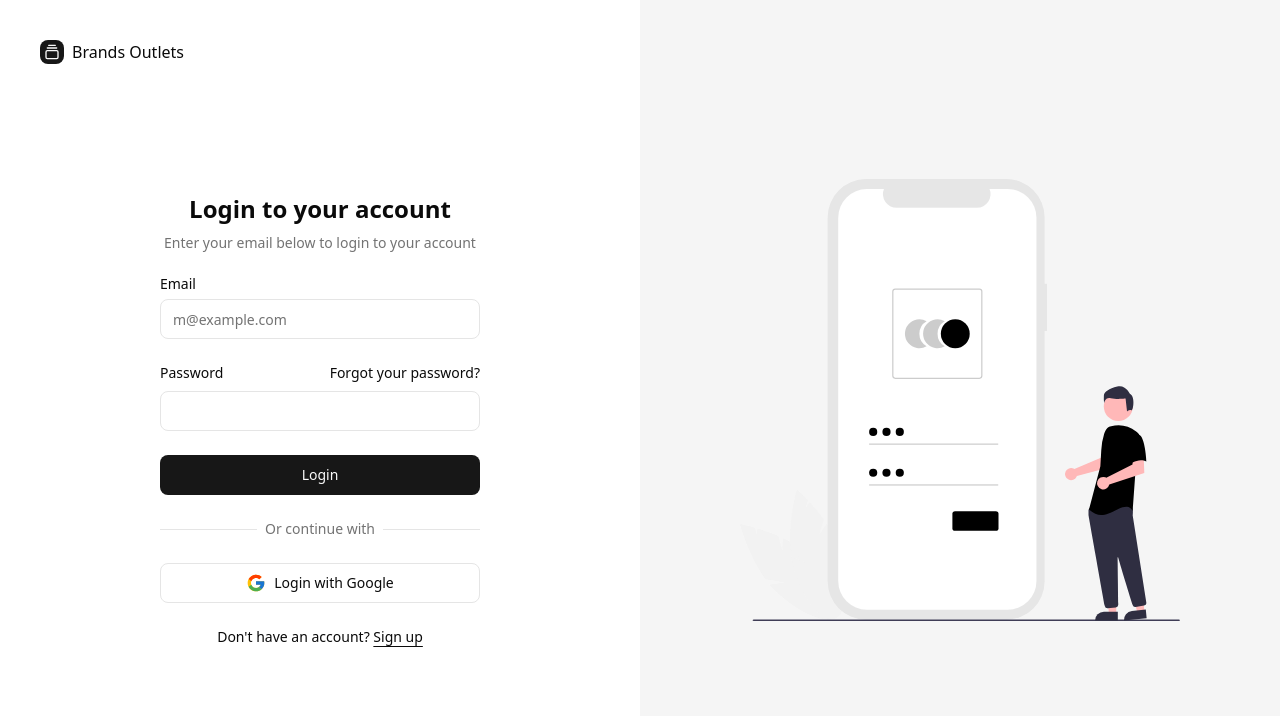
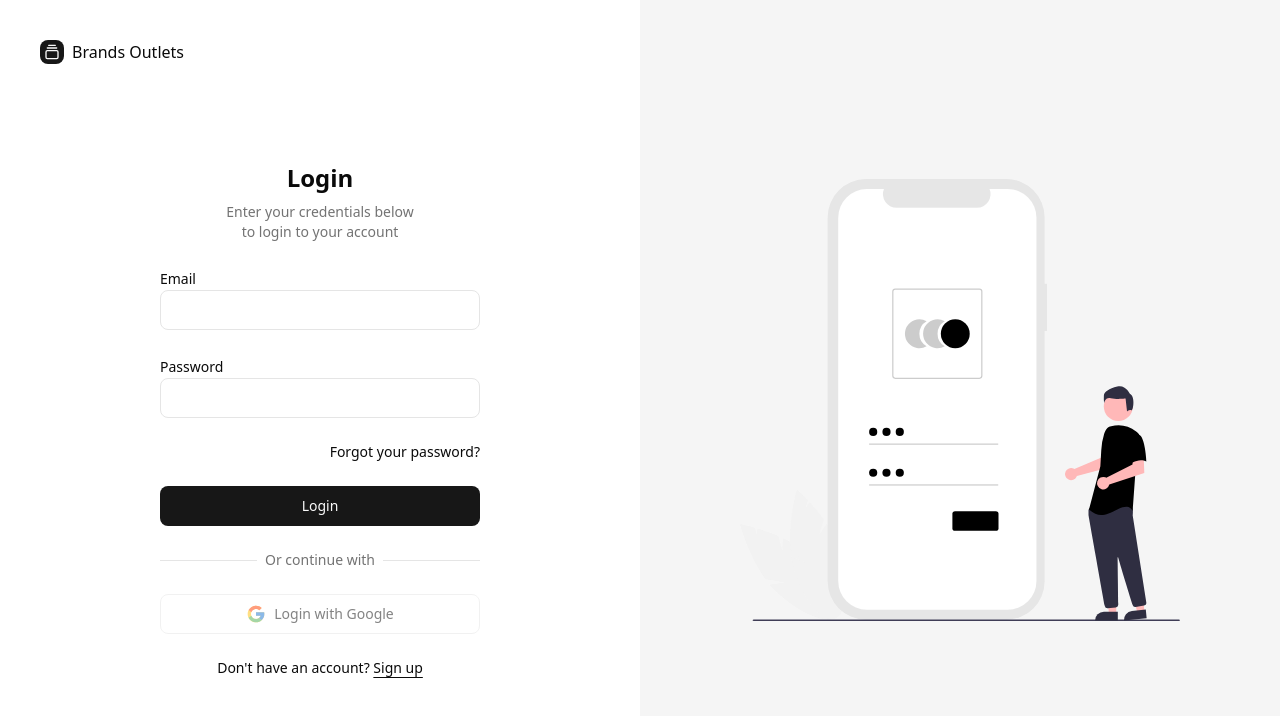
Before and after one commit to hafizusama43/admin-dashbaord, a Next.js app: page /login in a window 1280 px wide. Shown: the top 716 px of the page. Built offline with nearby package versions, Linux system fonts and the light colour scheme.

Commit message:
Fix login form

```diff
--- a/src/app/(auth)/forgot-password/page.tsx
+++ b/src/app/(auth)/forgot-password/page.tsx
@@ -1,7 +1,7 @@
 import { GalleryVerticalEnd } from "lucide-react"
 
 import Image from "next/image"
-import { ForgotPassForm } from "./_form"
+import { ForgotPassForm } from "./forgot-password-form"
 import Link from "next/link"
 
 export default function LoginPage() {
--- a/src/app/(auth)/login/_form.tsx
+++ /dev/null
@@ -1,58 +0,0 @@
-import { cn } from "@/lib/utils"
-import { Button } from "@/components/ui/button"
-import { Input } from "@/components/ui/input"
-import { Label } from "@/components/ui/label"
-import Image from "next/image"
-import Link from "next/link"
-
-export function LoginForm({
-    className,
-    ...props
-}: React.ComponentPropsWithoutRef<"form">) {
-    return (
-        <form className={cn("flex flex-col gap-6", className)} {...props}>
-            <div className="flex flex-col items-center gap-2 text-center">
-                <h1 className="text-2xl font-bold">Login to your account</h1>
-                <p className="text-balance text-sm text-muted-foreground">
-                    Enter your email below to login to your account
-                </p>
-            </div>
-            <div className="grid gap-6">
-                <div className="grid gap-2">
-                    <Label htmlFor="email">Email</Label>
-                    <Input id="email" type="email" placeholder="m@example.com" required />
-                </div>
-                <div className="grid gap-2">
-                    <div className="flex items-center">
-                        <Label htmlFor="password">Password</Label>
-                        <Link
-                            href="/forgot-password"
-                            className="ml-auto text-sm underline-offset-4 hover:underline"
-                        >
-                            Forgot your password?
-                        </Link>
-                    </div>
-                    <Input id="password" type="password" required />
-                </div>
-                <Button type="submit" className="w-full">
-                    Login
-                </Button>
-                <div className="relative text-center text-sm after:absolute after:inset-0 after:top-1/2 after:z-0 after:flex after:items-center after:border-t after:border-border">
-                    <span className="relative z-10 bg-background px-2 text-muted-foreground">
-                        Or continue with
-                    </span>
-                </div>
-                <Button variant="outline" className="w-full">
-                    <Image src="/svgs/google.svg" width={20} height={20} alt="google" />
-                    Login with Google
-                </Button>
-            </div>
-            <div className="text-center text-sm">
-                Don&apos;t have an account?{" "}
-                <Link href="/sign-up" className="underline underline-offset-4">
-                    Sign up
-                </Link>
-            </div>
-        </form>
-    )
-}
--- /dev/null
+++ b/src/app/(auth)/login/login-form.tsx
@@ -0,0 +1,104 @@
+'use client'
+
+import React from "react"
+import { cn } from "@/lib/utils"
+import { Button } from "@/components/ui/button"
+import Link from "next/link"
+
+import Image from "next/image"
+
+import { z } from "zod"
+import { zodResolver } from "@hookform/resolvers/zod"
+import { Form } from "@/components/ui/form"
+import { RenderInput } from "@/components/form-components/input"
+import { useForm } from "react-hook-form"
+
+
+const formSchema = z.object({
+    password: z.string().min(5, { message: "Password must be at least 5 characters." }),
+    email: z.coerce.string().email({ message: "Must be a valid email." }).min(5, { message: "Email is required." }),
+})
+
+export function LoginForm({
+    className,
+    ...props
+}: React.ComponentPropsWithoutRef<"form">) {
+
+    const form = useForm<z.infer<typeof formSchema>>({
+        resolver: zodResolver(formSchema),
+        defaultValues: {
+            email: "",
+            password: "",
+        },
+    })
+
+    function onSubmit(values: z.infer<typeof formSchema>) {
+        // Do something with the form values.
+        // ✅ This will be type-safe and validated.
+        console.log(values)
+    }
+    return (
+        // <Form {...form}>
+        //             <form onSubmit={form.handleSubmit(onSubmit)} className="space-y-4">
+        //                 <div className="flex flex-col items-center gap-2 text-center">
+        //                     <h1 className="text-2xl font-bold">Reset password</h1>
+        //                     <p className="text-balance text-sm text-muted-foreground">
+        //                         Enter a strong password
+        //                     </p>
+        //                 </div>
+        //                 <RenderInput form={form} name="password" label="Password" />
+        //                 <RenderInput form={form} name="c_password" label="Confirm Password" />
+        //                 <Button type="submit" className="w-full">
+        //                     Reset Password
+        //                 </Button>
+
+        //                 <div className="text-center text-sm">
+        //                     Go back to login? &nbsp;
+        //                     <Link href="/login" className="underline underline-offset-4">
+        //                         Login
+        //                     </Link>
+        //                 </div>
+        //             </form>
+        //         </Form>
+        <Form {...form}>
+            <form onSubmit={form.handleSubmit(onSubmit)} className={cn("flex flex-col gap-6", className)} {...props}>
+                <div className="flex flex-col items-center gap-2 text-center">
+                    <h1 className="text-2xl font-bold">Login</h1>
+                    <small className="text-balance text-sm text-muted-foreground">
+                        Enter your credentials below to login to your account
+                    </small>
+                </div>
+                <div className="grid gap-6">
+                    <RenderInput form={form} name="email" label="Email" />
+                    <RenderInput form={form} name="password" label="Password" />
+                    <div className="flex items-center">
+                        <Link
+                            href="/forgot-password"
+                            className="ml-auto text-sm underline-offset-4 hover:underline"
+                        >
+                            Forgot your password?
+                        </Link>
+                    </div>
+                    <Button type="submit" className="w-full">
+                        Login
+                    </Button>
+                    <div className="relative text-center text-sm after:absolute after:inset-0 after:top-1/2 after:z-0 after:flex after:items-center after:border-t after:border-border">
+                        <span className="relative z-10 bg-background px-2 text-muted-foreground">
+                            Or continue with
+                        </span>
+                    </div>
+                    <Button disabled variant="outline" className="w-full">
+                        <Image src="/svgs/google.svg" width={20} height={20} alt="google" />
+                        Login with Google
+                    </Button>
+                </div>
+                <div className="text-center text-sm">
+                    Don&apos;t have an account?{" "}
+                    <Link href="/sign-up" className="underline underline-offset-4">
+                        Sign up
+                    </Link>
+                </div>
+            </form>
+        </Form>
+    )
+}
--- a/src/app/(auth)/login/page.tsx
+++ b/src/app/(auth)/login/page.tsx
@@ -1,7 +1,7 @@
 import { GalleryVerticalEnd } from "lucide-react"
 
 import Image from "next/image"
-import { LoginForm } from "./_form"
+import { LoginForm } from "./login-form"
 import Link from "next/link"
 
 export default function LoginPage() {
--- a/src/app/(auth)/reset-password/page.tsx
+++ b/src/app/(auth)/reset-password/page.tsx
@@ -1,7 +1,7 @@
 import { GalleryVerticalEnd } from "lucide-react"
 
 import Image from "next/image"
-import { ResetPassForm } from "./_form"
+import { ResetPassForm } from "./reset-password-form"
 import Link from "next/link"
 
 export default function LoginPage() {
--- a/src/app/(auth)/sign-up/page.tsx
+++ b/src/app/(auth)/sign-up/page.tsx
@@ -1,7 +1,7 @@
 import { GalleryVerticalEnd } from "lucide-react"
 
 import Image from "next/image"
-import { SignupForm } from "./_form"
+import { SignupForm } from "./signup-form"
 import Link from "next/link"
 
 export default function LoginPage() {
--- a/src/components/ui/button.tsx
+++ b/src/components/ui/button.tsx
@@ -5,7 +5,7 @@ import { cva, type VariantProps } from "class-variance-authority"
 import { cn } from "@/lib/utils"
 
 const buttonVariants = cva(
-  "inline-flex items-center justify-center gap-2 whitespace-nowrap rounded-md text-sm font-medium ring-offset-background transition-colors focus-visible:outline-none focus-visible:ring-2 focus-visible:ring-ring focus-visible:ring-offset-2 disabled:pointer-events-none disabled:opacity-50 [&_svg]:pointer-events-none [&_svg]:size-4 [&_svg]:shrink-0",
+  "cursor-pointer inline-flex items-center justify-center gap-2 whitespace-nowrap rounded-md text-sm font-medium ring-offset-background transition-colors focus-visible:outline-none focus-visible:ring-2 focus-visible:ring-ring focus-visible:ring-offset-2 disabled:pointer-events-none disabled:opacity-50 [&_svg]:pointer-events-none [&_svg]:size-4 [&_svg]:shrink-0",
   {
     variants: {
       variant: {
@@ -35,7 +35,7 @@ const buttonVariants = cva(
 
 export interface ButtonProps
   extends React.ButtonHTMLAttributes<HTMLButtonElement>,
-    VariantProps<typeof buttonVariants> {
+  VariantProps<typeof buttonVariants> {
   asChild?: boolean
 }
 
```
Also changed, not shown: src/app/(auth)/forgot-password/forgot-password-form.tsx (renamed from src/app/(auth)/forgot-password/_form.tsx), src/app/(auth)/reset-password/reset-password-form.tsx (renamed from src/app/(auth)/reset-password/_form.tsx), src/app/(auth)/sign-up/signup-form.tsx (renamed from src/app/(auth)/sign-up/_form.tsx).
